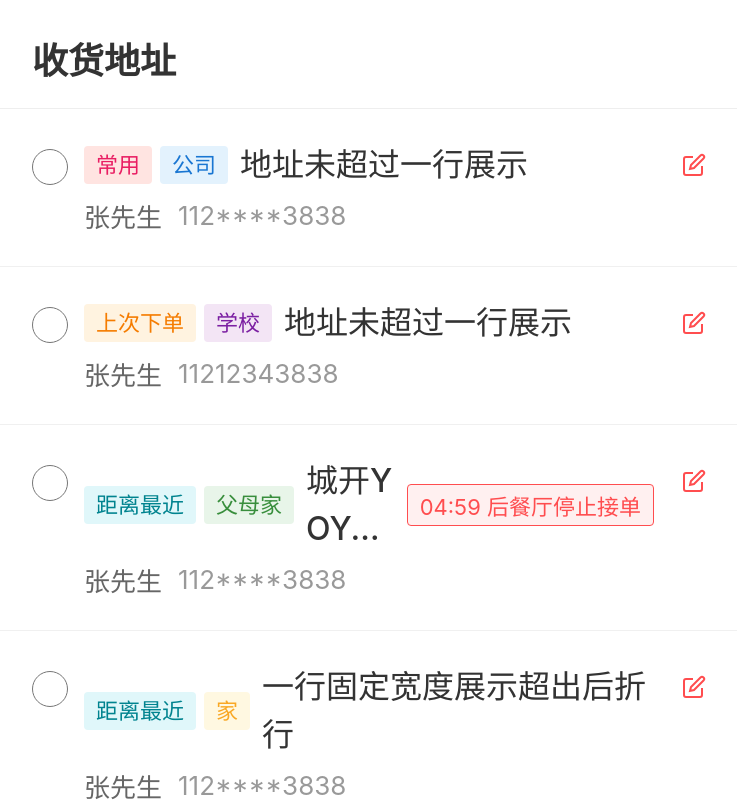
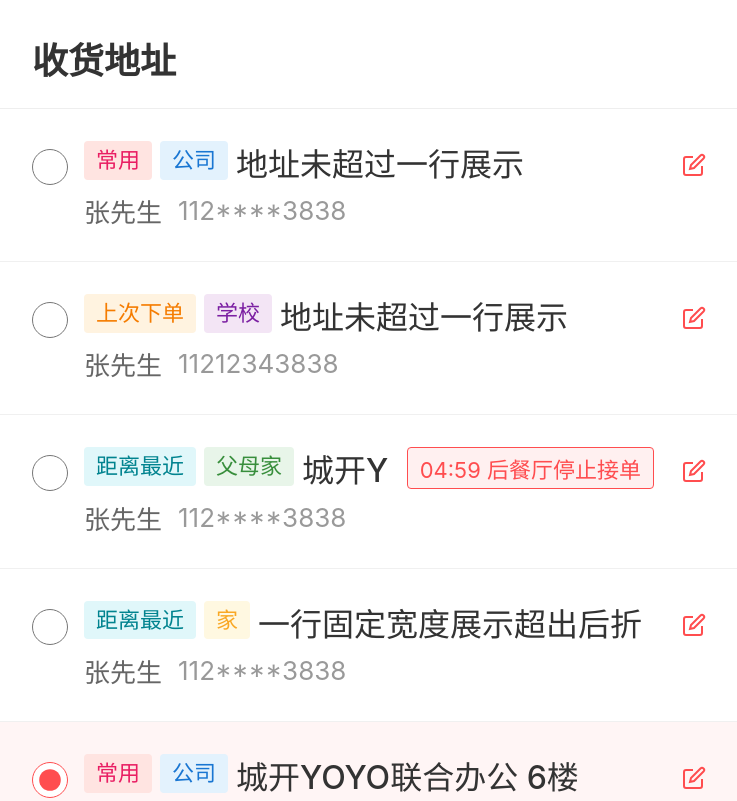
Before and after one commit to Potato-balls/Test-questions, a React (Vite) app: page / in a window 1280 px wide. Shown: the top 801 px of the page, without its empty margins (265-1002 px from the left). Built offline with nearby package versions, Linux system fonts and the light colour scheme.

Commit message:
feat: 标签和地址名称支持换行展示，最多两行，溢出显示省略号

```diff
--- a/src/components/AddressList/AddressList.scss
+++ b/src/components/AddressList/AddressList.scss
@@ -85,11 +85,14 @@ body {
   margin-bottom: 8px;
 }
 
-/* 地址行 */
+/* 地址行 - 标签和地址名称可以在同一行，溢出换行，最多两行 */
 .address-line {
   display: flex;
-  align-items: center;
+  align-items: flex-start;
   flex-wrap: wrap;
+  max-height: 2.7em; /* 限制最多两行: 1.5em * 2 */
+  overflow: hidden;
+  position: relative;
 }
 
 .line-1 {
@@ -97,7 +100,7 @@ body {
 }
 
 .line-2 {
-  margin-top: 8px;
+  margin-top: 0;
 }
 
 /* 标签容器 */
@@ -106,7 +109,8 @@ body {
   align-items: center;
   flex-wrap: wrap;
   gap: 8px;
-  margin-right: 12px;
+  margin-right: 8px;
+  flex-shrink: 0;
 }
 
 .tags-end {
```
